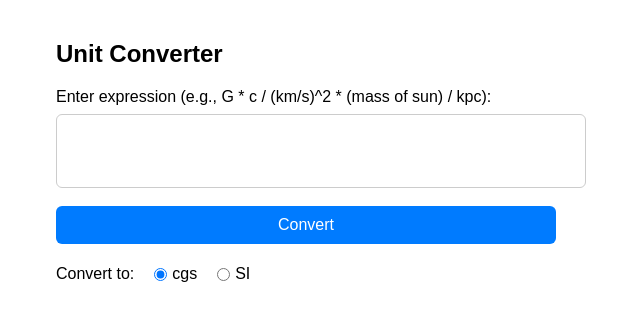
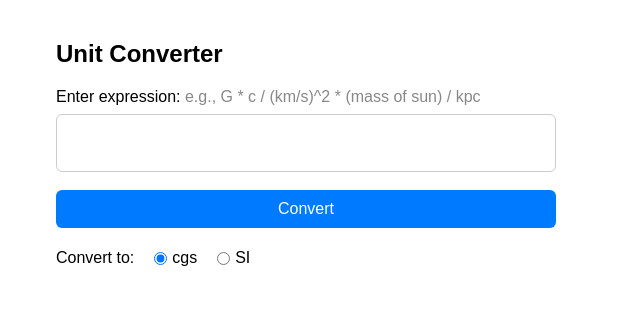
Before and after one commit to pmocz/online-unit-converter, a Flask app: page / in a window 1280 px wide. Shown: the top 321 px of the page, without its empty margins (334-974 px from the left). Run offline with Flask 3, Linux system fonts and the light colour scheme.

Commit message:
improve UI

```diff
--- a/templates/index.html
+++ b/templates/index.html
@@ -15,9 +15,11 @@
     <div class="container">
         <h2>Unit Converter</h2>
         <form method="post">
-            <label for="expression" style="margin-bottom: 6px; font-weight: 500;">Enter expression (e.g., G * c / (km/s)^2 * (mass of sun) / kpc):</label>
-            <input type="text" id="expression" name="expression" required style="width: 100%; height: 48px; border: 1px solid #ccc; border-radius: 6px; padding: 12px 14px; font-size: 1.1em; outline: none; margin-bottom: 10px;" value="{{ expr }}" onkeydown="if(event.key==='Enter'){event.preventDefault(); this.form.submit();}">
-            <button type="submit" style="background: #007bff; color: white; border: none; border-radius: 6px; padding: 10px 0; width: 100%; font-size: 1em; cursor: pointer; transition: background 0.2s; margin-bottom: 16px;">Convert</button>
+            <label for="expression" style="margin-bottom: 6px; font-weight: 500;">Enter expression: <span style="color: #888; font-weight: 400;">e.g., G * c / (km/s)^2 * (mass of sun) / kpc</span></label>
+            <div style="max-width: 500px; margin: 0 auto;">
+                <input type="text" id="expression" name="expression" required style="width: 100%; height: 58px; border: 1px solid #ccc; border-radius: 6px; padding: 16px 14px; font-size: 1.1em; outline: none; margin-bottom: 10px; box-sizing: border-box;" value="{{ expr }}" onkeydown="if(event.key==='Enter'){event.preventDefault(); this.form.submit();}">
+                <button type="submit" style="background: #007bff; color: white; border: none; border-radius: 6px; padding: 10px 0; width: 100%; font-size: 1em; cursor: pointer; transition: background 0.2s; margin-bottom: 16px; box-sizing: border-box;">Convert</button>
+            </div>
             <div style="display: flex; align-items: center; gap: 20px; margin-bottom: 10px;">
                 <span>Convert to:</span>
                 <div id="unit-systems" style="display: flex; gap: 20px;">
@@ -32,8 +34,8 @@
         </form>
         {% if result %}
         <div style="margin-top: 24px;"></div>
-        <div class="result" style="margin-bottom: 4px; font-weight: 500;">Result:</div>
-        <div class="result" id="result-box" onclick="copyResultBox()" title="Click to copy" style="display: flex; align-items: center; gap: 10px; border: 1px solid #007bff; border-radius: 8px; background: #f8faff; padding: 14px 18px; cursor: pointer; user-select: all; box-shadow: 0 1px 4px rgba(0,0,0,0.04);">
+        <div class="result" style="margin-bottom: 4px; font-weight: 500; max-width: 500px; margin: 0 auto;">Result:</div>
+        <div class="result" id="result-box" onclick="copyResultBox()" title="Click to copy" style="display: flex; align-items: center; gap: 10px; border: 1px solid #007bff; border-radius: 8px; background: #f8faff; padding: 14px 18px; cursor: pointer; user-select: all; box-shadow: 0 1px 4px rgba(0,0,0,0.04); max-width: 500px; margin: 0 auto; box-sizing: border-box;">
             <span style="flex: 1;">{{ result }}</span>
             <svg id="copy-icon" xmlns="http://www.w3.org/2000/svg" width="16" height="16" fill="none" viewBox="0 0 24 24" stroke="currentColor" style="vertical-align: middle;"><rect x="9" y="9" width="13" height="13" rx="2" stroke-width="2"/><rect x="3" y="3" width="13" height="13" rx="2" stroke-width="2"/></svg>
         </div>
```
